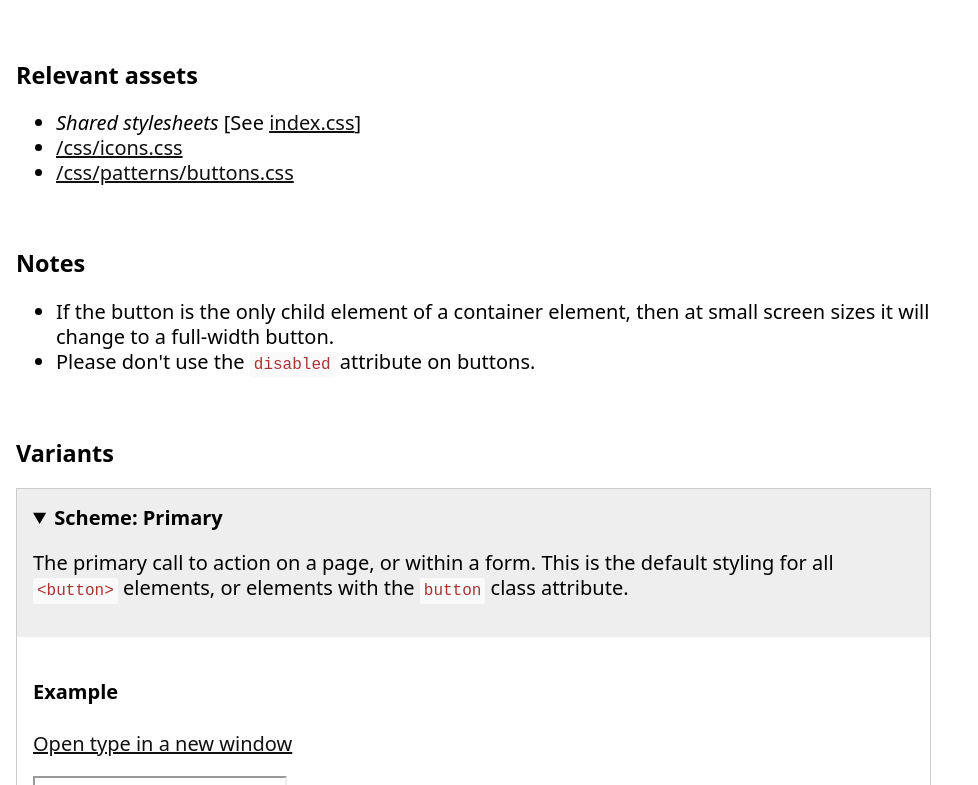
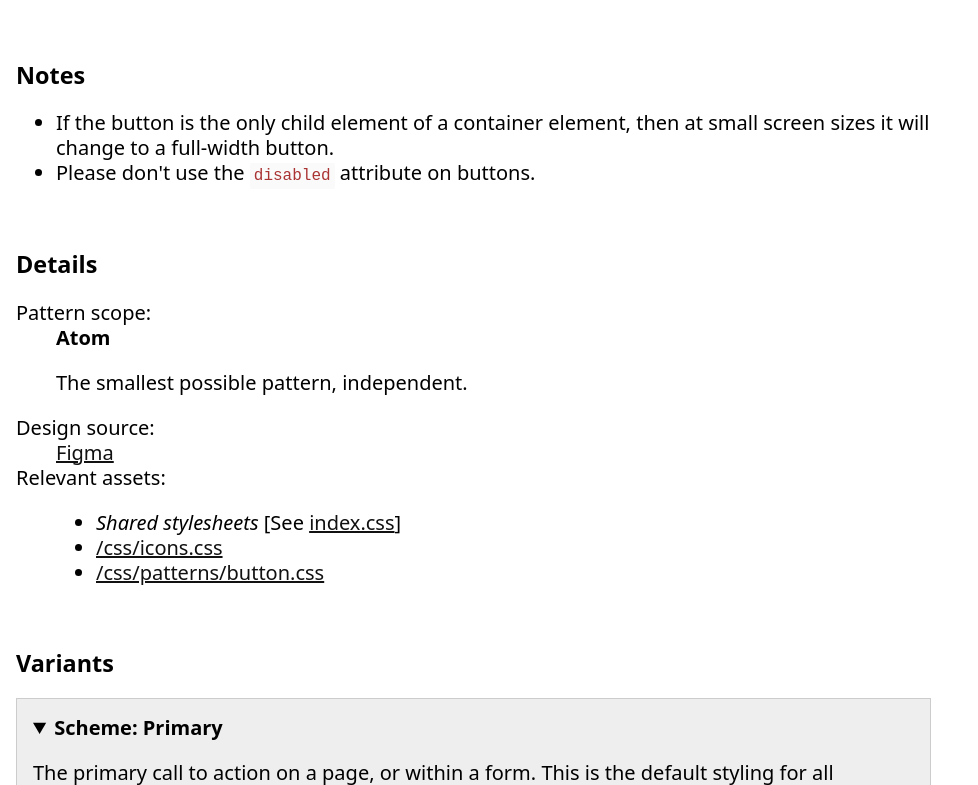
Before and after one commit to ndorfin/vanilla-pattern-library, an Eleventy site: page src/_generators/generator_patterns.njk in a window 1280 px wide. Shown: the part 736-1521 px from the top of the page, without its empty margins (0-978 px from the left). Built offline with nearby package versions, Linux system fonts and the light colour scheme; Eleventy itself is replaced by a stand-in of ours; files that its build step writes are made by us from their sources.

Commit message:
Clean up pattern detail pages

```diff
--- a/src/_data/patterns/button.yml
+++ b/src/_data/patterns/button.yml
@@ -1,12 +1,13 @@
 id: button
 name: Button
+scope: atom
 summary: Clicky and blocky elements that beg for user interaction.
 description: |-
   A call-to-action, and the conclusion of a form.
-design_link:
+design_link: https://www.figma.com/design/mvalf0TtRnGrKABAc0JD5Y/VANILLA-Design-System?node-id=1021-1867&m=dev
 assets:
   - /css/icons.css
-  - /css/patterns/buttons.css
+  - /css/patterns/button.css
 tests:
   - buttons
 example:
--- a/src/_data/patterns/form-field.yml
+++ b/src/_data/patterns/form-field.yml
@@ -1,11 +1,12 @@
 id: form-field
 name: Form field
+scope: atom
 summary: Allows a user to add information via form controls
 description: |-
   Allows a user to add information via form controls
-design_link:
+design_link: https://www.figma.com/design/mvalf0TtRnGrKABAc0JD5Y/VANILLA-Design-System?node-id=1128-270&m=dev
 assets:
-  - /css/patterns/form-fields.css
+  - /css/patterns/form_field.css
 tests:
   - form-fields
 example:
@@ -18,8 +19,9 @@ notes: |-
   - All form fields are considered required by default and must use the `required` attribute. If a field is not required, remove the `required` attribute, and label the field as optional.
   - When capturing known numeric patterns such as Credit Cards, ID numbers, etc. use the `inputmode="numeric"` attribute combined with the `pattern="…"` attribute.
   - Don't forget to add `autocomplete` attributes and their associated values. See [MDN: `autocomplete`](https://developer.mozilla.org/en-US/docs/Web/HTML/Attributes/autocomplete)
-  - Avoid using any of the button-like input types (`button`, `image`, `reset`, `submit`). Use `<button>` elements instead.
+  - Avoid using any of the button-like input types (`<input type="button|image|reset|submit">`). Use `<button>` elements instead.
   - If you want to accept multi-line text input, use a `<textarea></textarea>` rather than a text input.
+  - After validation, if the field is invalid, you **must** use the `aria-invalid="true"` attribute. See [form rows](../form-row) for more error/success details.
 variants:
   -
     id: placeholder
--- a/src/_data/patterns/form-row.yml
+++ b/src/_data/patterns/form-row.yml
@@ -1,9 +1,10 @@
 id: form-row
 name: Form row
+scope: molecule
 summary: Associate a form field with a label, and optionally provide help text, error messages.
 description: |-
   A container for a form field and its associated label, help text, and feedback messages.
-design_link:
+design_link: https://www.figma.com/design/mvalf0TtRnGrKABAc0JD5Y/VANILLA-Design-System?node-id=1130-177&m=dev
 assets:
   - /css/patterns/form_row.css
 tests:
--- /dev/null
+++ b/src/_data/scopes.yml
@@ -0,0 +1,8 @@
+atom:
+  name: Atom
+  description: |-
+    The smallest possible pattern, independent.
+molecule:
+  name: Molecule
+  description: |-
+    A combination of disparate atoms
--- a/src/_generators/generator_patterns.njk
+++ b/src/_generators/generator_patterns.njk
@@ -7,6 +7,7 @@ pagination:
 permalink: "{{ url.patterns }}/{{ pattern.id }}/index.html"
 layout: "pattern_detail.njk"
 ---
+
 {% if pattern.example %}
 	<section id="section_example">
 		<header>
@@ -28,24 +29,6 @@ layout: "pattern_detail.njk"
 	{% endif %}
 {% endif %}
 
-{% if pattern.assets %}
-	<section id="section_assets">
-		<header>
-			<h3>Relevant assets</h3>
-		</header>
-		<ul>
-			<li>
-				<i>Shared stylesheets</i> [See <a href="/{{ global.assets_path }}/css/index.css">index.css</a>]
-			</li>
-			{% for asset in pattern.assets %}
-				<li>
-					<a href="/{{ global.assets_path }}{{ asset }}">{{ asset }}</a>
-				</li>
-			{% endfor %}
-		</ul>
-	</section>
-{% endif %}
-
 {% if pattern.notes %}
 	<section id="section_notes">
 		<header>
@@ -54,6 +37,47 @@ layout: "pattern_detail.njk"
 		{{ pattern.notes | markdown | safe }}
 	</section>
 {% endif %}
+
+<section id="section_meta">
+	<header>
+		<h3>Details</h3>
+	</header>
+	<dl>
+		<dt>
+			Pattern scope:
+		</dt>
+		<dd>
+			<b>{{ scopes[pattern.scope].name }}</b>
+			{{ scopes[pattern.scope].description | markdown | safe }}
+		</dd>
+		{% if pattern.design_link %}
+			<dt>
+				Design source:
+			</dt>
+			<dd>
+				<a href="{{ pattern.design_link }}">Figma</a>
+			</dd>
+		{% endif %}
+		{% if pattern.assets %}
+			<dt>
+				Relevant assets:
+			</dt>
+			<dd>
+				<ul>
+					<li>
+						<i>Shared stylesheets</i> [See <a href="/{{ global.assets_path }}/css/index.css">index.css</a>]
+					</li>
+					{% for asset in pattern.assets %}
+						<li>
+							<a href="/{{ global.assets_path }}{{ asset }}">{{ asset }}</a>
+						</li>
+					{% endfor %}
+				</ul>
+			</dd>
+		{% endif %}
+	</dl>
+</section>
+
 
 {% if pattern.variants %}
 	<section id="section_{{ pattern.id }}_variants">
```
